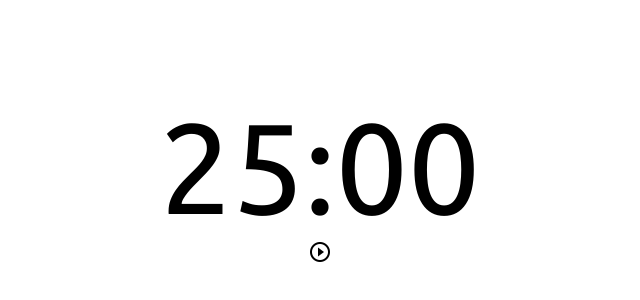
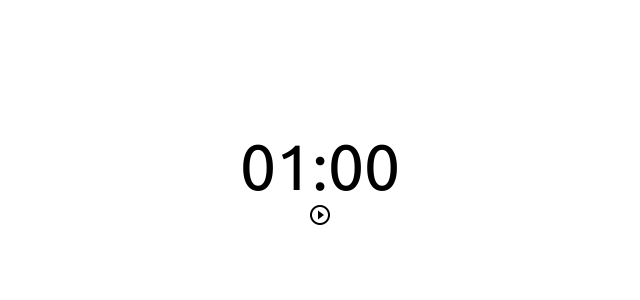
Before and after one commit to dafinoer/pomodor-vue, a plain HTML site: page index.html in a window 1280 px wide. Shown: the part 228-528 px from the top of the page, without its empty margins (320-960 px from the left). Drawn offline with nearby package versions, Linux system fonts and the light colour scheme.

Commit message:
font size

```diff
--- a/css/base.css
+++ b/css/base.css
@@ -3,7 +3,7 @@
 }
 
 .time {
-    font-size: 10vw
+    font-size: 5vw
 }
 
 
--- a/js/base.js
+++ b/js/base.js
@@ -2,13 +2,15 @@ const myVue = new Vue({
     el:'#app',
     data:{
         time: null,
-        totalTime:(25 * 60),
+        totalTime:(1 * 60),
         resetButton:false
     },
     methods:{
         play:function(){
-           this.time = setInterval(() => this.countdown(), 1000);
-           this.resetButton = true
+
+            this.time = setInterval(() => this.countdown(), 1000);
+            this.resetButton = true
+
         },
         countdown:function(){
 
@@ -16,12 +18,15 @@ const myVue = new Vue({
 
         },
         stop:function(){
+
             clearInterval(this.time);
             this.time = null;
             this.resetButton = true
+
         },
         reset:function(){
-            this.totalTime = (25 * 60);
+
+            this.totalTime = (1 * 60);
             clearInterval(this.time);
             this.time = null;
             this.resetButton = false;
```
